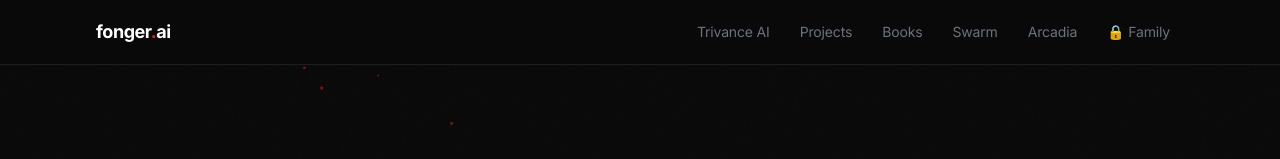
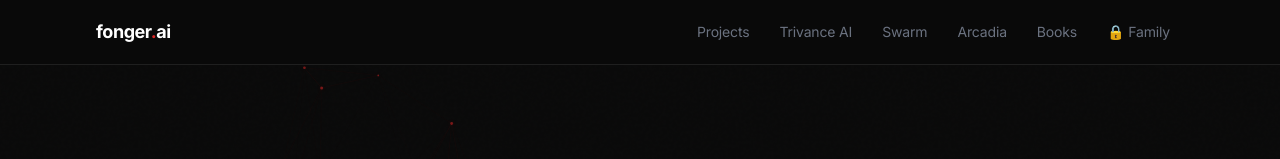
Before and after one commit to k00jax/fonger-ai, a Next.js app: page / in a window 1280 px wide. Shown: the top 159 px of the page. Built offline with nearby package versions, Linux system fonts and the light colour scheme.

Commit message:
Reorder nav: Projects, Trivance AI, Swarm, Arcadia, Books, Family

```diff
--- a/src/components/NavBar.js
+++ b/src/components/NavBar.js
@@ -33,11 +33,11 @@ export default function NavBar() {
   }, [open]);
 
   const links = [
+    { href: '/projects/', label: 'Projects' },
     { href: '/trivance/', label: 'Trivance AI' },
-    { href: '/projects/', label: 'Projects' },
-    { href: '/books/', label: 'Books' },
     { href: '/swarm/', label: 'Swarm' },
     { href: '/arcadia/', label: 'Arcadia' },
+    { href: '/books/', label: 'Books' },
     { href: '/family/', label: '🔒 Family' },
   ];
 
```
Also changed, not shown: 24 other files (tests, documents, lock files or other folders).
